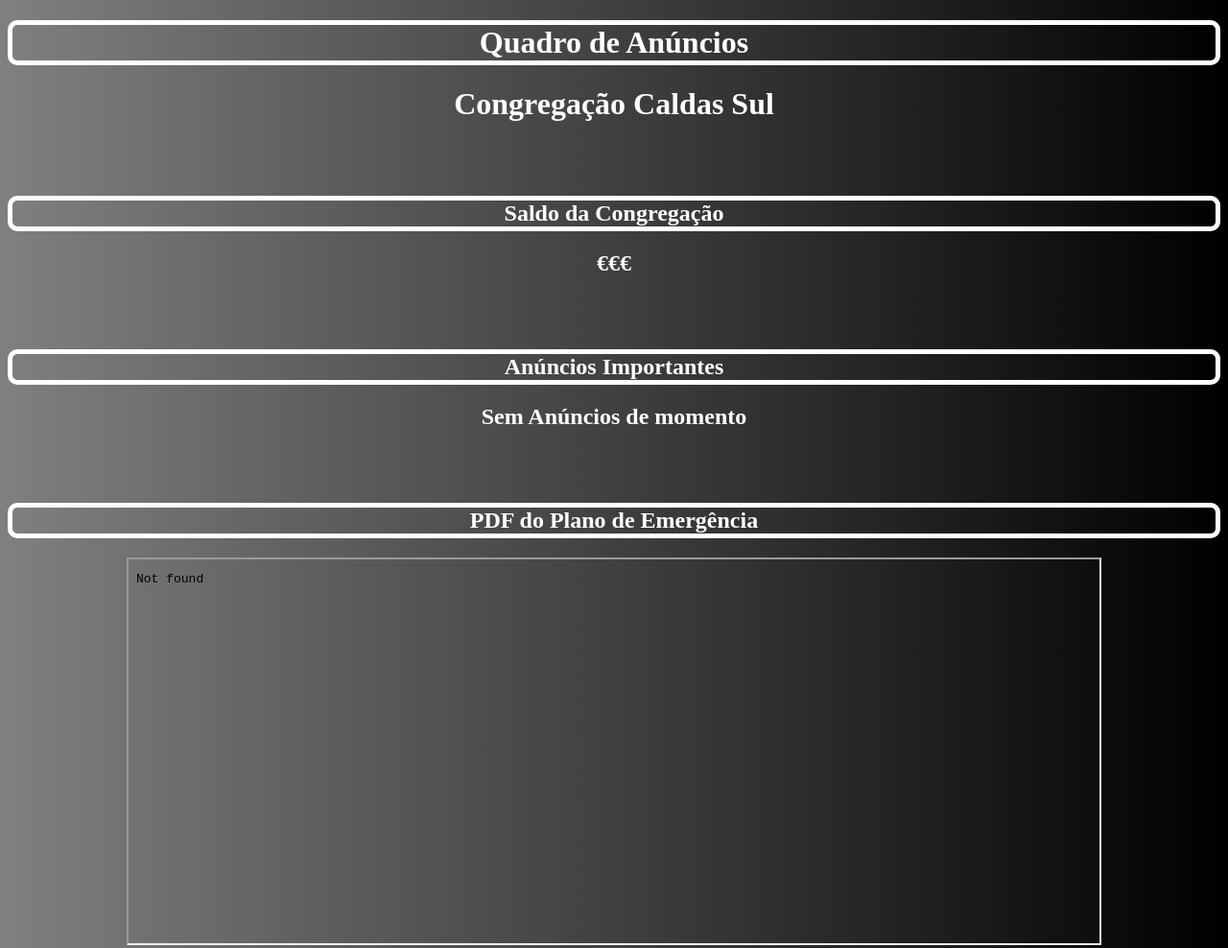
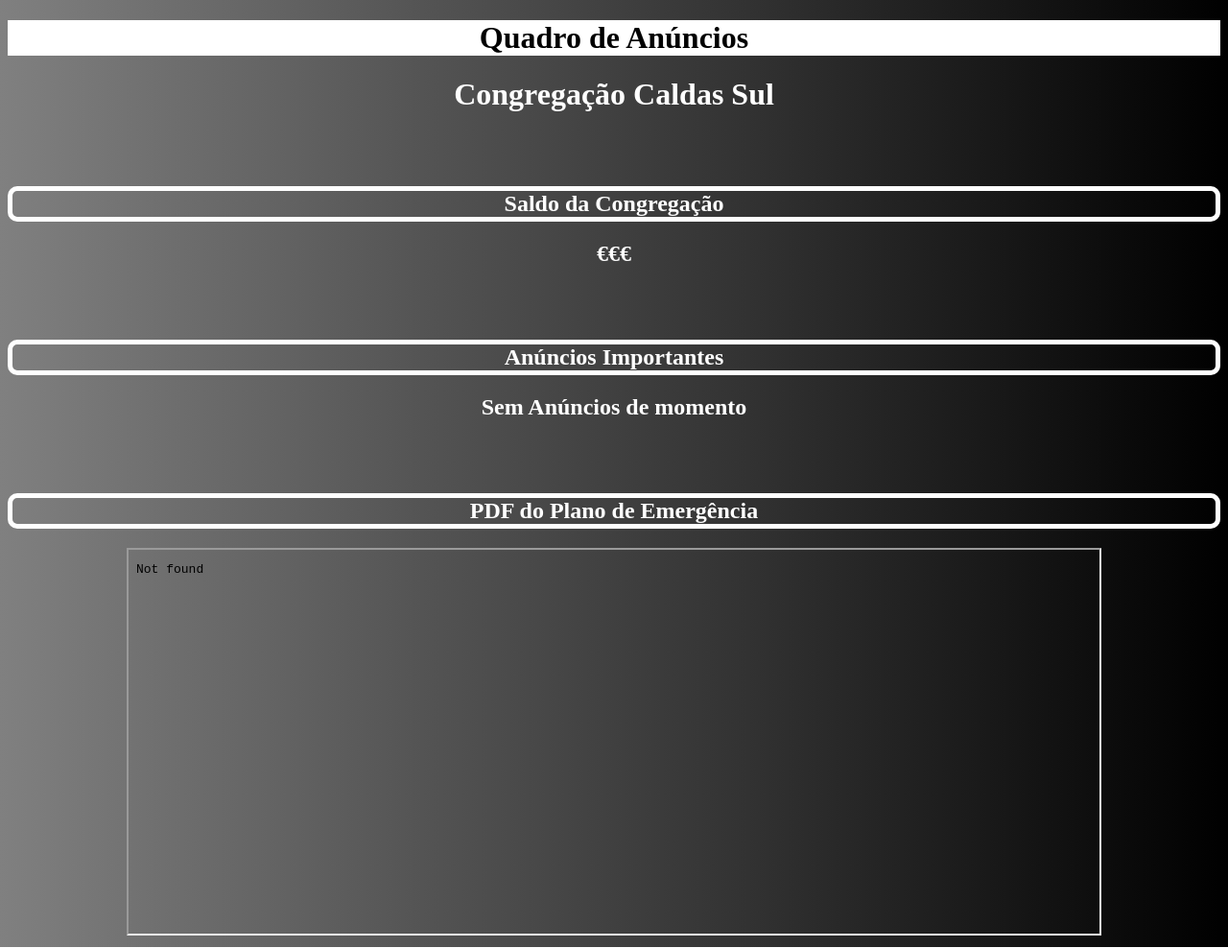
Before and after one commit to Jpjfp33/quadrodeanuncios.github.io, a plain HTML site: page index.html in a window 1280 px wide. Shown: the top 988 px of the page at 96% size. Drawn offline with Linux system fonts and the light colour scheme.

Commit message:
Atualizar o index.html

```diff
--- a/index.html
+++ b/index.html
@@ -11,7 +11,7 @@
 
     </head>
 
-    <h1 class="abc">Quadro de Anúncios</h1>
+    <h1 class="def">Quadro de Anúncios</h1>
     <h1>Congregação Caldas Sul</h1>
 
   <br>
```
